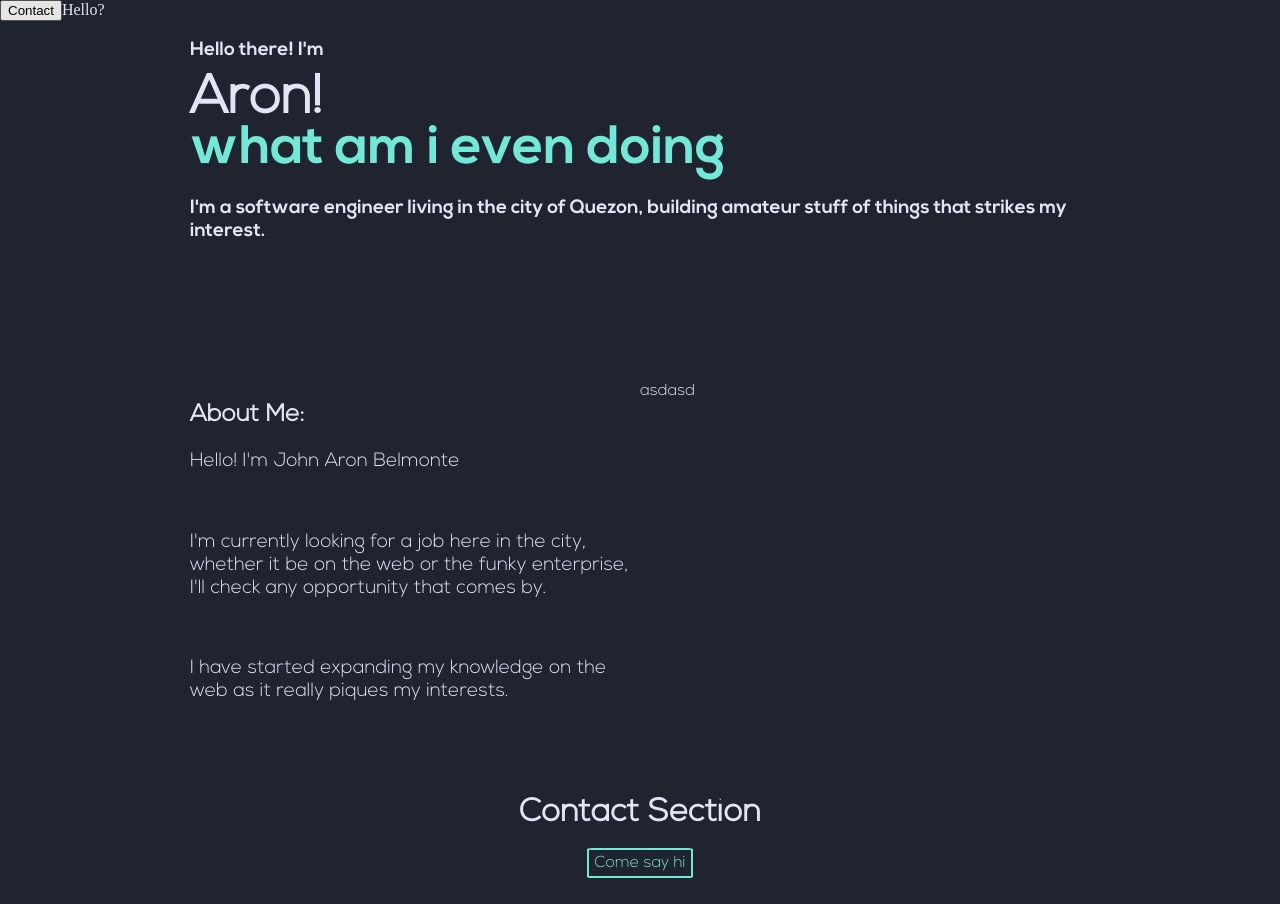
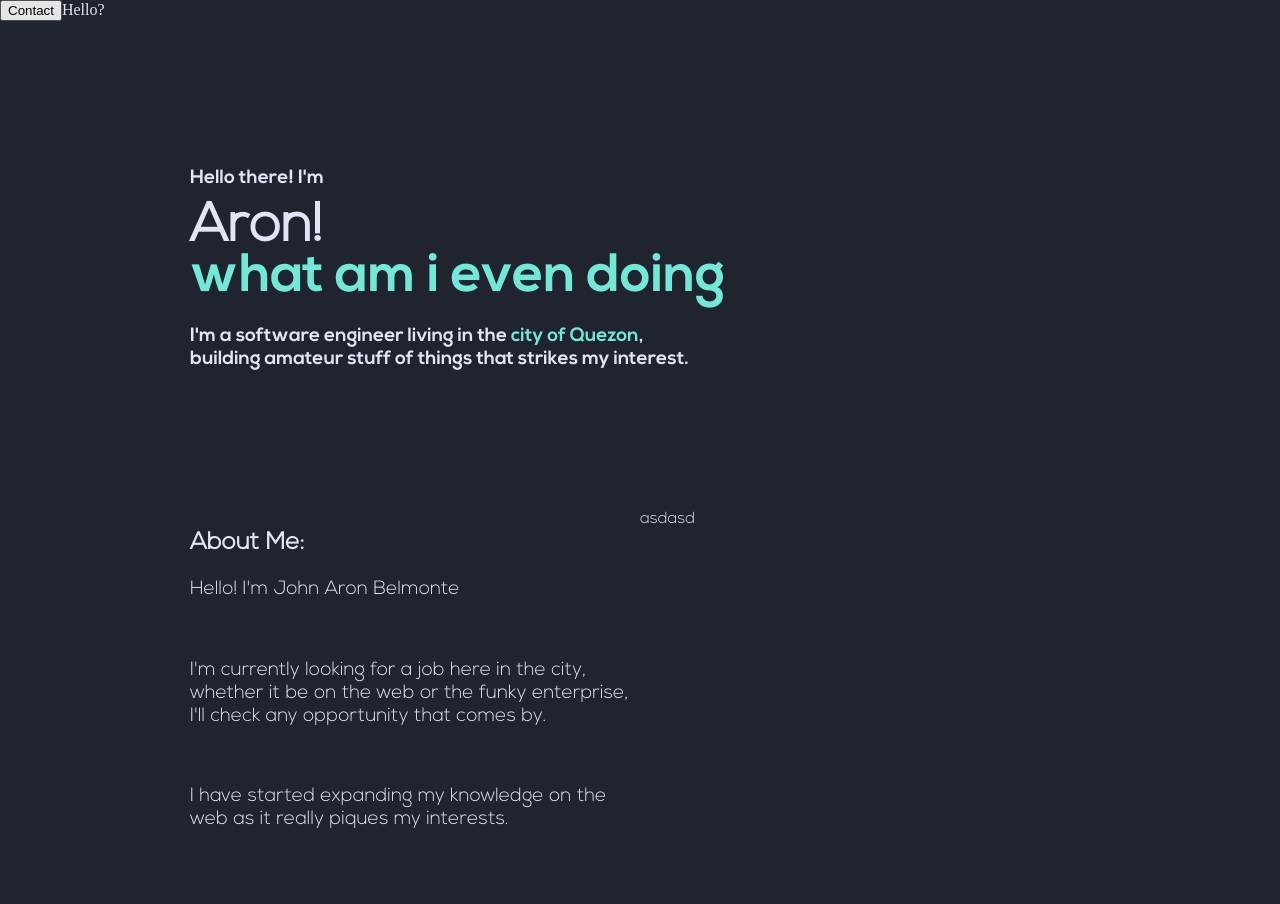
Before and after one commit to jabelmonte/portfolio, a Gatsby site: page / in a window 1280 px wide. Shown: the top 904 px of the page. Built offline with nearby package versions, Linux system fonts and the light colour scheme; Gatsby itself is replaced by a stand-in of ours.

```diff
--- a/src/components/sections/intro.js
+++ b/src/components/sections/intro.js
@@ -5,26 +5,10 @@
   max-width: 900px;
   margin: 0 auto;
   border-width: 0;
+  margin-top: 8em;
   margin-bottom: 4em;
   width: 100%;
   padding: 5px;
-
-  /* h1 {
-      font-size: var(--fs-xxl);
-      font-family: 'NexaLight', serif;
-      color: var(--text-color-base);
-  }
-  h2 {
-      font-size: var(--fs-xxl);
-      font-family: 'NexaLight', serif;
-      color: var(--text-color-second-base);
-  }
-  div {
-      margin: 0 auto;
-      padding: 0;
-      background-color: pink;
-      text-align: center;
-  } */
 `
 const StyledIntroHeadings = styled.h1`
   margin: 0 auto;
@@ -47,13 +31,16 @@
     <StyledIntroContainer>
       <StyledIntroHeadings>
         <p>Hello there! I'm</p>
-        <h1>Aron! </h1>
+        <h1>Aron!</h1>
       </StyledIntroHeadings>
       <StyledIntroH2>
         <h2>what am i even doing</h2>
       </StyledIntroH2>
       <p>
-        I'm a software engineer living in the city of Quezon, building amateur
+        I'm a software engineer living in the
+        <span className="importantText"> city of Quezon</span>,
+        <br></br>
+        building amateur
         stuff of things that strikes my interest.
       </p>
     </StyledIntroContainer>
--- a/src/styles/globalStyle.js
+++ b/src/styles/globalStyle.js
@@ -81,4 +81,7 @@
       color: var(--color-dark);
       background-color: var(--text-color-second-base-fade);
    }
+   .importantText{
+      color: var(--text-color-second-base);
+   }
 `
```
